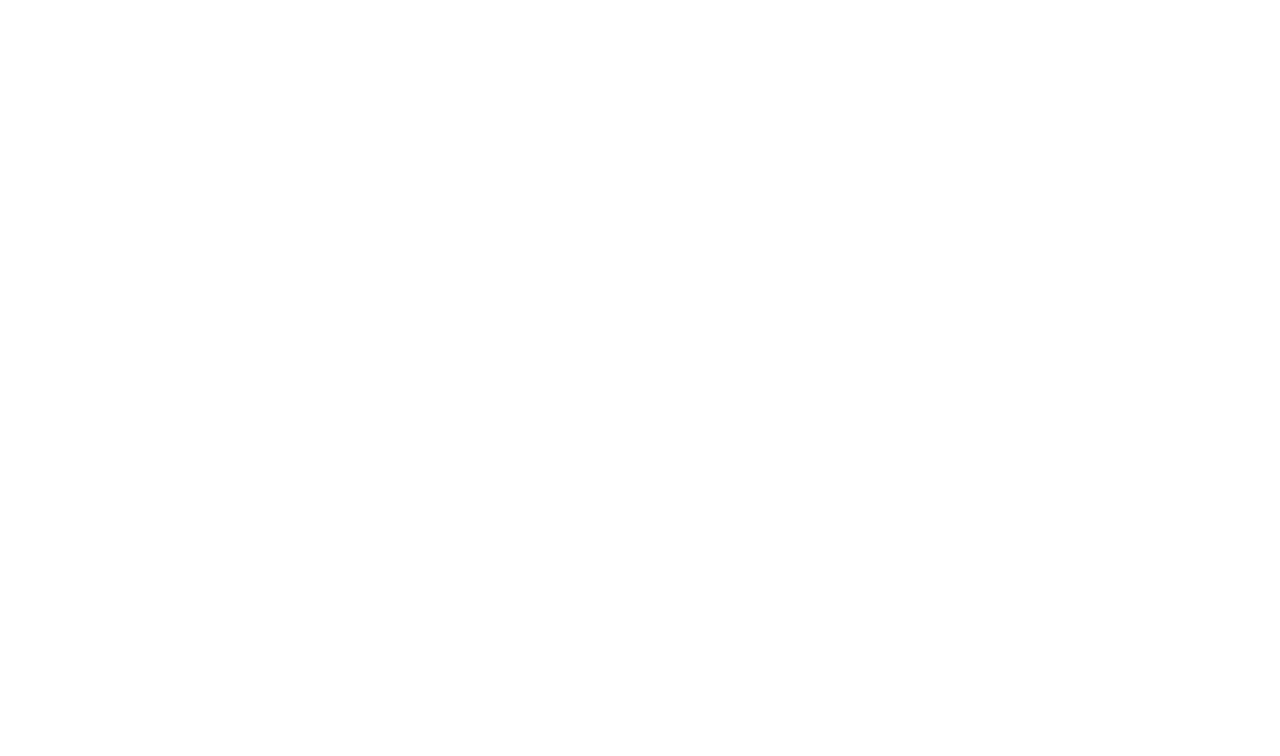
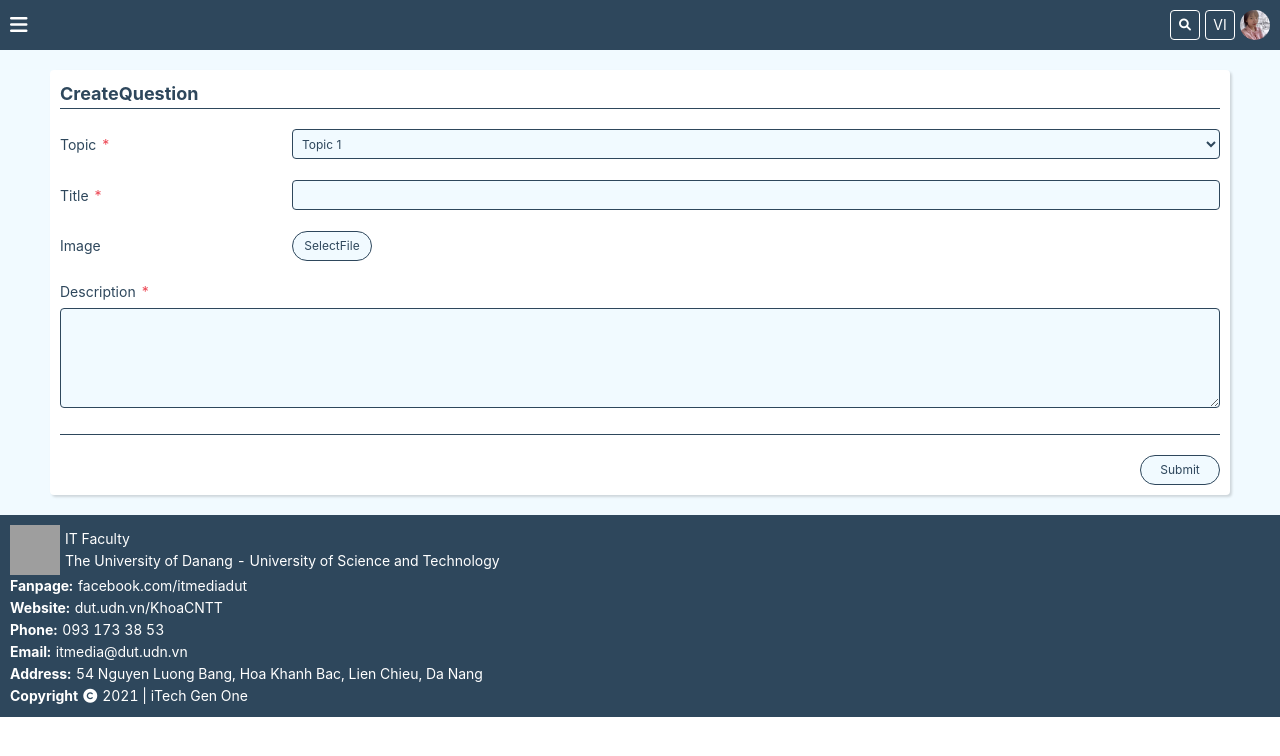
Before and after one commit to bongudth/it-media-responsive, a React (Create React App) app: page /create-question in a window 1280 px wide. Before the commit this address had no page. Shown: the top 756 px of the page. Built offline with nearby package versions, Linux system fonts and the light colour scheme; grey boxes are pictures that could not be loaded.

Commit message:
implement create question

```diff
--- a/src/App.js
+++ b/src/App.js
@@ -9,6 +9,7 @@
 import Information from "./components/Information/Information"
 import QuestionList from "./components/QuestionList/QuestionList"
 import Profile from "./components/Profile/Profile"
+import CreateQuestion from "./components/CreateQuestion/CreateQuestion"
 import './App.css'
 
 function App() {
@@ -19,6 +20,7 @@
         <Route path='/information' element={<Information />} />
         <Route path='/questions' element={<QuestionList />} />
         <Route path='/profile' element={<Profile />} />
+        <Route path='/create-question' element={<CreateQuestion />} />
         <Route path='/' element={<HomePage />} />
       </Routes>
     </Router>
--- /dev/null
+++ b/src/components/CreateQuestion/CreateQuestion.js
@@ -0,0 +1,75 @@
+import React from "react"
+
+import Header from "../Header/Header"
+import Footer from "../Footer/Footer"
+import "./CreateQuestion.scss"
+import avatar from "../../assets/images/avatar.jpg"
+
+function CreateQuestion() {
+  return (
+    <>
+      <Header />
+      <div className="create-question-wrapper">
+        <div className="create-question-container">
+          <div className="create-question-header">
+            CreateQuestion
+          </div>
+          <div className="question-item">
+            <div className="item-label">
+              <div>Topic</div>
+              <div className="asterisk">*</div>
+            </div>
+            <div className="item-input">
+              <select>
+                <option>Topic 1</option>
+                <option>Topic 2</option>
+                <option>Topic 3</option>
+              </select>
+              <div className="subtitle"></div>
+            </div>
+          </div>
+          <div className="question-item">
+            <div className="item-label">
+              <div>Title</div>
+              <div className="asterisk">*</div>
+            </div>
+            <div className="item-input">
+              <input />
+              <div className="subtitle"></div>
+            </div>
+          </div>
+          <div className="question-item">
+            <div className="item-label">
+              <div>Image</div>
+            </div>
+            <div className="item-input">
+              <input
+                type="file"
+                id="file-input"
+                accept="image/x-png,image/gif,image/jpeg"
+                hidden
+              />
+              <button type="button">
+                SelectFile
+              </button>
+            </div>
+          </div>
+
+          <div className="description-item">
+            <div className="item-label">
+              <div>Description</div>
+              <div className="asterisk">*</div>
+            </div>
+            <textarea></textarea>
+          </div>
+          <div className="create-question-footer">
+            <button type="submit">Submit</button>
+          </div>
+        </div>
+      </div>
+      <Footer />
+    </>
+  )
+}
+
+export default CreateQuestion
--- /dev/null
+++ b/src/components/CreateQuestion/CreateQuestion.scss
@@ -0,0 +1,116 @@
+@import "../../assets/scss/Variable.scss";
+
+.create-question-wrapper {
+  background-color: $background-color;
+  padding: 20px 50px;
+
+  .create-question-container {
+    background-color: $white-color;
+    color: $primary-color;
+    border-radius: 4px;
+    box-shadow: $box-shadow-dark;
+    padding: 10px;
+
+    .create-question-header {
+      font-size: $font-large;
+      font-weight: bold;
+      border-bottom: 1px solid $primary-color;
+    }
+
+    .question-item {
+      display: flex;
+      align-items: center;
+      justify-content: space-between;
+      margin-top: 20px;
+
+      .item-input {
+        display: flex;
+        flex-direction: column;
+        width: 80%;
+
+        button {
+          border-radius: 50px;
+          width: 80px;
+          padding: 5px;
+
+          &:hover {
+            background-color: $primary-color;
+            color: $white-color;
+            transition: 0.5s;
+          }
+        }
+
+        .subtitle {
+          font-size: $font-small;
+          height: 1px;
+          color: $primary-color;
+        }
+
+        .detail {
+          height: 200px;
+        }
+      }
+    }
+
+    .item-label {
+      display: flex;
+      gap: 5px;
+
+      .asterisk {
+        color: #ed4956;
+      }
+    }
+
+    .description-item {
+      margin: 20px 0;
+      font-size: $font-default;
+
+      textarea {
+        height: 100px;
+      }
+
+      .item-label {
+        margin-bottom: 5px;
+      }
+    }
+
+    .create-question-footer {
+      text-align: end;
+      border-top: 1px solid $primary-color;
+      margin-top: 20px;
+      padding-top: 20px;
+
+      button {
+        width: 80px;
+        border: 1px solid $primary-color;
+        background-color: $background-color;
+        border-radius: 50px;
+        cursor: pointer;
+        outline: none;
+        margin-left: 10px;
+        padding: 5px;
+        color: $primary-color;
+      }
+
+      button:hover {
+        background-color: $primary-color;
+        color: $white-color;
+        transition: 0.5s;
+      }
+    }
+
+    input,
+    select,
+    button,
+    textarea {
+      width: 100%;
+      height: 30px;
+      border: 1px solid $primary-color;
+      border-radius: 4px;
+      background-color: $background-color;
+      padding: 5px;
+      color: $primary-color;
+      font-size: $font-small;
+    }
+  }
+}
--- a/src/components/Header/Header.js
+++ b/src/components/Header/Header.js
@@ -44,7 +44,7 @@
     <Menu.Divider />
     <Menu.Item key="4">
       <i className="fas fa-question"></i>
-      <div>Create question</div>
+      <Link to="/create-question">Create question</Link>
     </Menu.Item>
     <Menu.Divider />
     <Menu.Item key="5">
```
